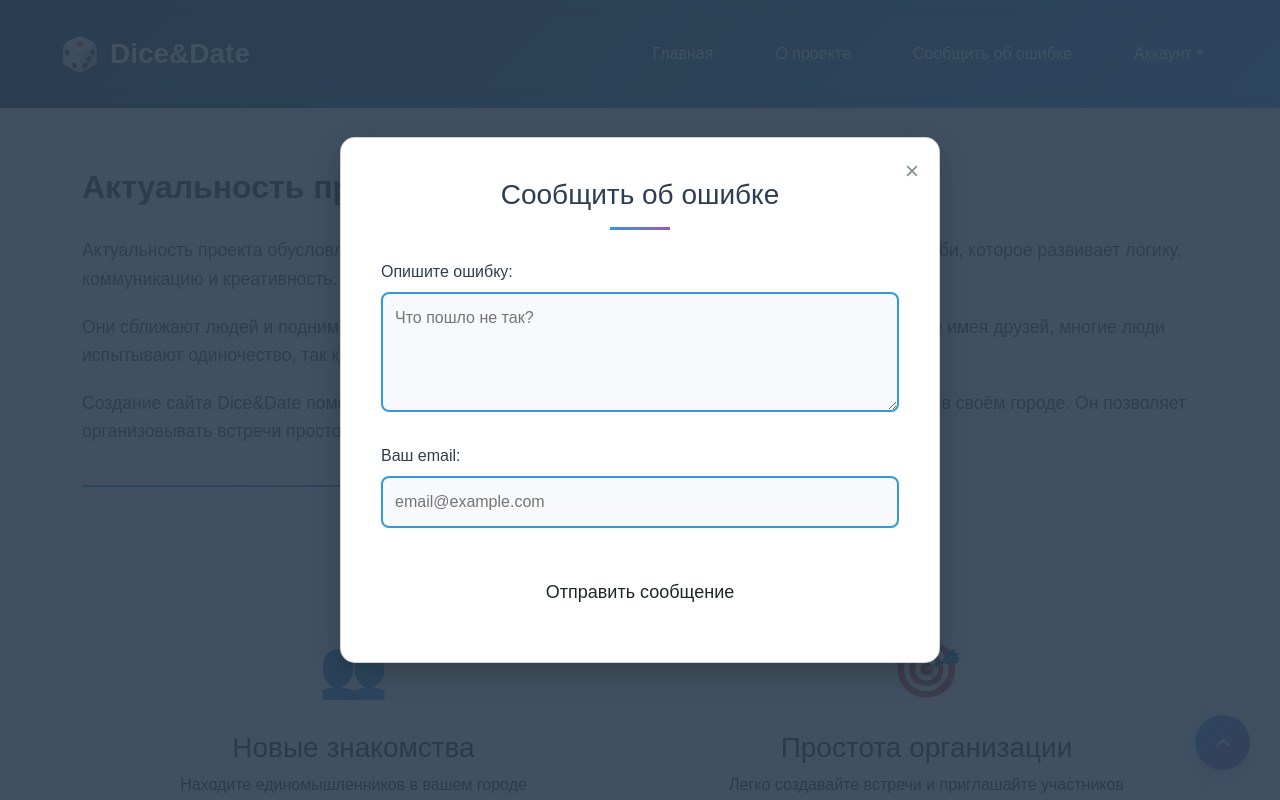
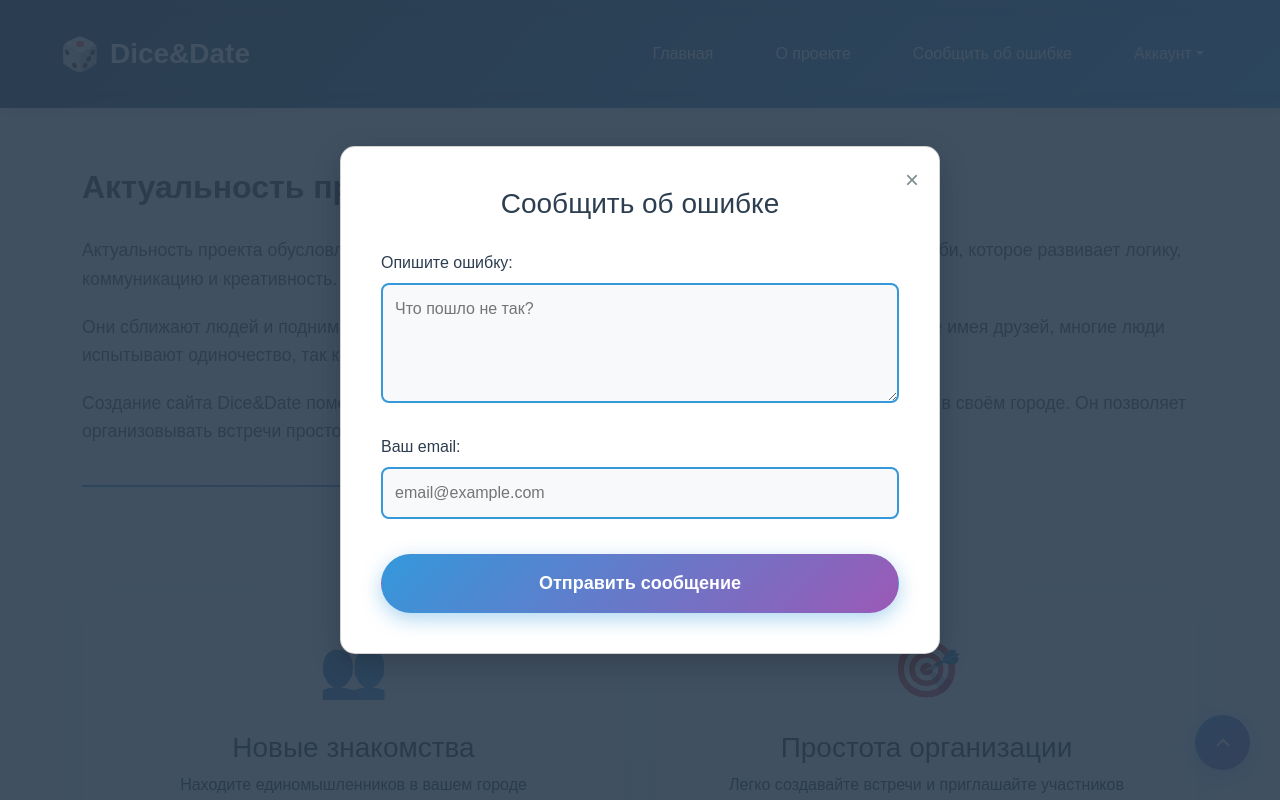
Before and after one commit to Cirell7/Dice-Date, a Django app: page /main in a window 1280 px wide, after a click on "Сообщить об ошибке". Run offline with Django 5.2, Linux system fonts and the light colour scheme.

Commit message:
оптимизация стилей

```diff
--- a/proj/views.py
+++ b/proj/views.py
@@ -40,14 +40,14 @@ def register_page(request: HttpRequest) -> HttpResponse:
 
 def logout_view(request):
     logout(request)
-    return redirect("index")
+    return redirect("main_menu")
 
 
 def main_menu(request):
-    return render(request, "hero.html")
+    return render(request, "pages/hero.html")
 
 def maintwo_menu(request):
-    return render(request, "main.html")
+    return render(request, "pages/main.html")
 
 def submit_error(request):
     if request.method == "POST":
@@ -56,6 +56,6 @@ def submit_error(request):
         if error and error.strip():
             Form_error.objects.create(error=error, email=email)
             # Показываем ту же страницу с флагом успеха
-            return render(request, 'hero.html', {'show_success': True})
+            return render(request, 'pages/hero.html', {'show_success': True})
 
     return redirect('main_menu')
--- /dev/null
+++ b/static/CSS/bodyelement.css
@@ -0,0 +1,45 @@
+/* КНОПКА НАВЕРХ */
+.scroll-to-top {
+    position: fixed;
+    bottom: 30px;
+    right: 30px;
+    background: linear-gradient(135deg, #3498db, #9b59b6);
+    color: white;
+    width: 55px;
+    height: 55px;
+    border-radius: 50%;
+    display: flex;
+    align-items: center;
+    justify-content: center;
+    font-size: 20px;
+    text-decoration: none;
+    box-shadow: 0 6px 20px rgba(52, 152, 219, 0.4);
+    transition: all 0.3s ease;
+    z-index: 999;
+}
+
+.scroll-to-top:hover {
+    background: linear-gradient(135deg, #2980b9, #8e44ad);
+    transform: translateY(-3px);
+    box-shadow: 0 8px 25px rgba(52, 152, 219, 0.6);
+}
+
+.scroll-to-top svg {
+    color: white;
+}
+
+
+/* КНОПКА */
+.btn {
+    background: linear-gradient(135deg, #3498db, #9b59b6);
+    color: white;
+    padding: 15px 35px;
+    border-radius: 30px;
+    font-weight: 700;
+    transition: all 0.3s ease;
+    box-shadow: 0 6px 20px rgba(52, 152, 219, 0.4);
+}
+
+.btn:hover {
+    transform: translateY(-2px);
+}
--- a/static/CSS/body.css
+++ b/static/CSS/bodymodal.css
@@ -61,15 +31,6 @@
     color: #2c3e50;
     margin-bottom: 30px;
     font-size: 28px;
-}
-
-.modal-content h2::after {
-    content: '';
-    display: block;
-    width: 60px;
-    height: 3px;
-    background: linear-gradient(to right, #3498db, #9b59b6);
-    margin: 15px auto 0;
 }
 
 .close-btn {
--- a/templates/base/body.html
+++ b/templates/base/body.html
@@ -2,7 +2,8 @@
 {% load static %}
 
 {% block extra_style %}
-  <link rel="stylesheet" href="{% static 'css/body.css' %}" />
+  <link rel="stylesheet" href="{% static 'css/bodymodal.css' %}" />
+  <link rel="stylesheet" href="{% static 'css/bodyelement.css' %}" />
   <link rel="stylesheet" href="https://cdnjs.cloudflare.com/ajax/libs/font-awesome/6.0.0/css/all.min.css">
 {% endblock %}
 
@@ -21,6 +22,7 @@
 
             <form action="{% url 'submit_error' %}" method="POST">
                 {% csrf_token %}
+                <input type="hidden" name="template_name" value="main.html">
                 <div class="form-group">
                     <label for="error-text">Опишите ошибку:</label>
                     <textarea id="error-text" name="error" required placeholder="Что пошло не так?"></textarea>
--- a/templates/base/foot.html
+++ b/templates/base/foot.html
@@ -3,7 +3,7 @@
 {% load static %}
 
 {% block extra_style %}
-  <link rel="stylesheet" href="{% static 'css/foot.css' %}" />
+  <link rel="stylesheet" href="{% static 'css/base/foot.css' %}" />
   <link rel="stylesheet" href="https://cdnjs.cloudflare.com/ajax/libs/font-awesome/6.0.0/css/all.min.css">
 {% endblock %}
   <!-- Подвал -->
@@ -11,8 +11,9 @@
     <div class="container">
         <div class="footer-content">
             <div class="social-links">
-                <a href="https://vk.com/school1208official"><i class="fab fa-vk"></i></a>
-                <a href="https://t.me/school1208oficial"><i class="fab fa-telegram"></i></a>
+              <a href="https://itclass.folipro.ru/dashboard/projects/70" target="_blank" class="polytech-small"><i class="fas fa-university"></i></a>
+              <a href="https://t.me/Y1kanikas" target="_blank"><i class="fab fa-telegram"></i></a>
+              <a href="https://github.com/Cirell7" target="_blank"><i class="fab fa-github"></i></a>
             </div>
         </div>
     </div>
--- a/templates/base/menu.html
+++ b/templates/base/menu.html
@@ -1,8 +1,8 @@
 {% load static %}
 
 {% block extra_style %}
-  <link rel="stylesheet" href="{% static 'css/menu.css' %}" />
-  <link rel="stylesheet" href="{% static 'css/menu_media.css' %}" />
+  <link rel="stylesheet" href="{% static 'css/base/menu.css' %}" />
+  <link rel="stylesheet" href="{% static 'css/base/menu_media.css' %}" />
 {% endblock %}
 
 {% block main %}
```
Also changed, not shown: other parts of static/CSS/bodymodal.css (+0 -49 lines), static/CSS/base.css (deleted, +0 -23 lines), static/CSS/hero.css (+0 -15 lines), templates/pages/index.html (added, +11 -0 lines), proj/models.py (line endings or trailing spaces), static/CSS/base/foot.css (renamed from static/CSS/foot.css), static/CSS/base/menu.css (renamed from static/CSS/menu.css), static/CSS/base/menu_media.css (renamed from static/CSS/menu_media.css), templates/pages/hero.html (renamed from templates/hero.html), templates/pages/main.html (renamed from templates/main.html), templates/pages/profile.html (added), templates/pages/register.html (added).
